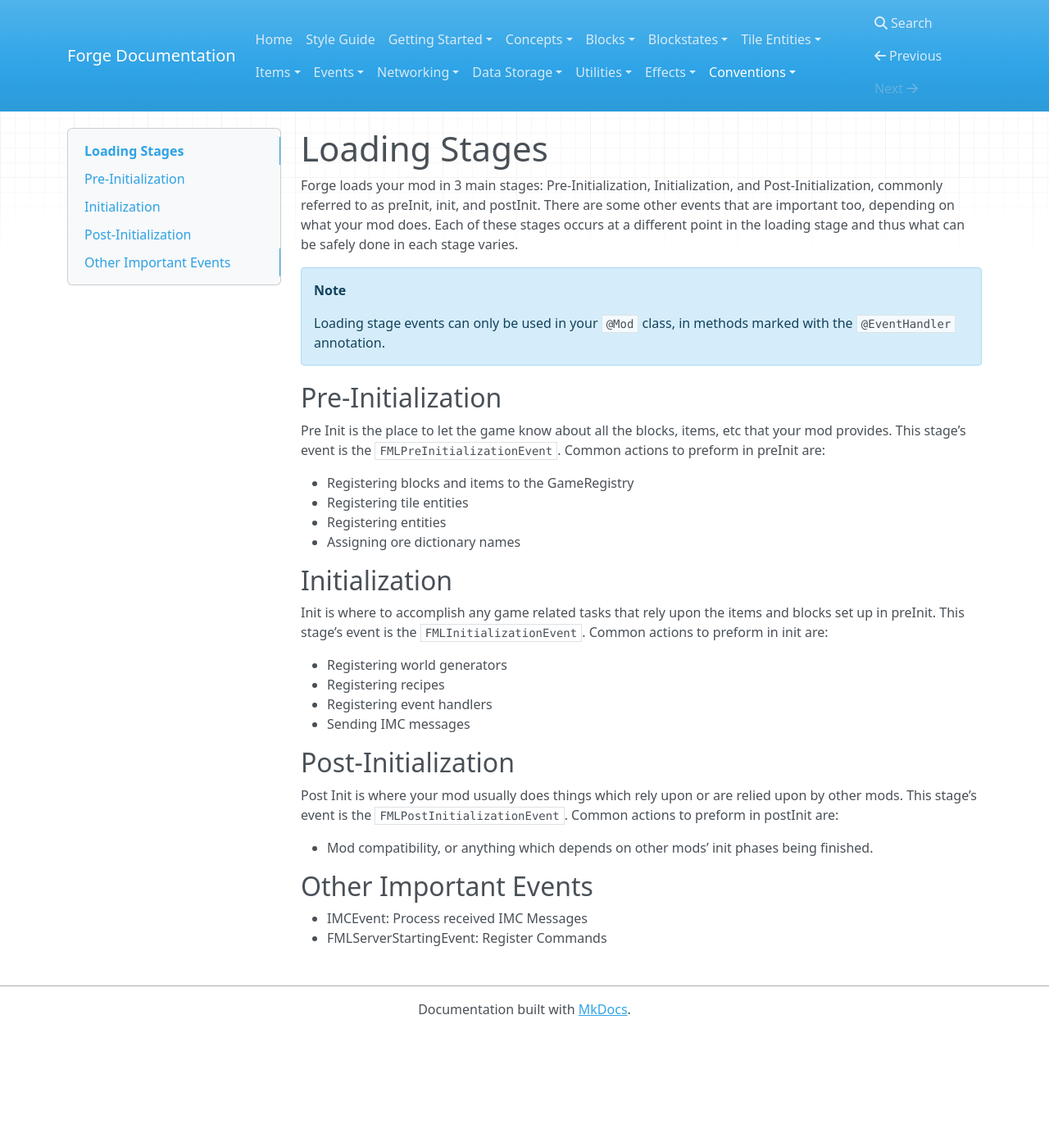
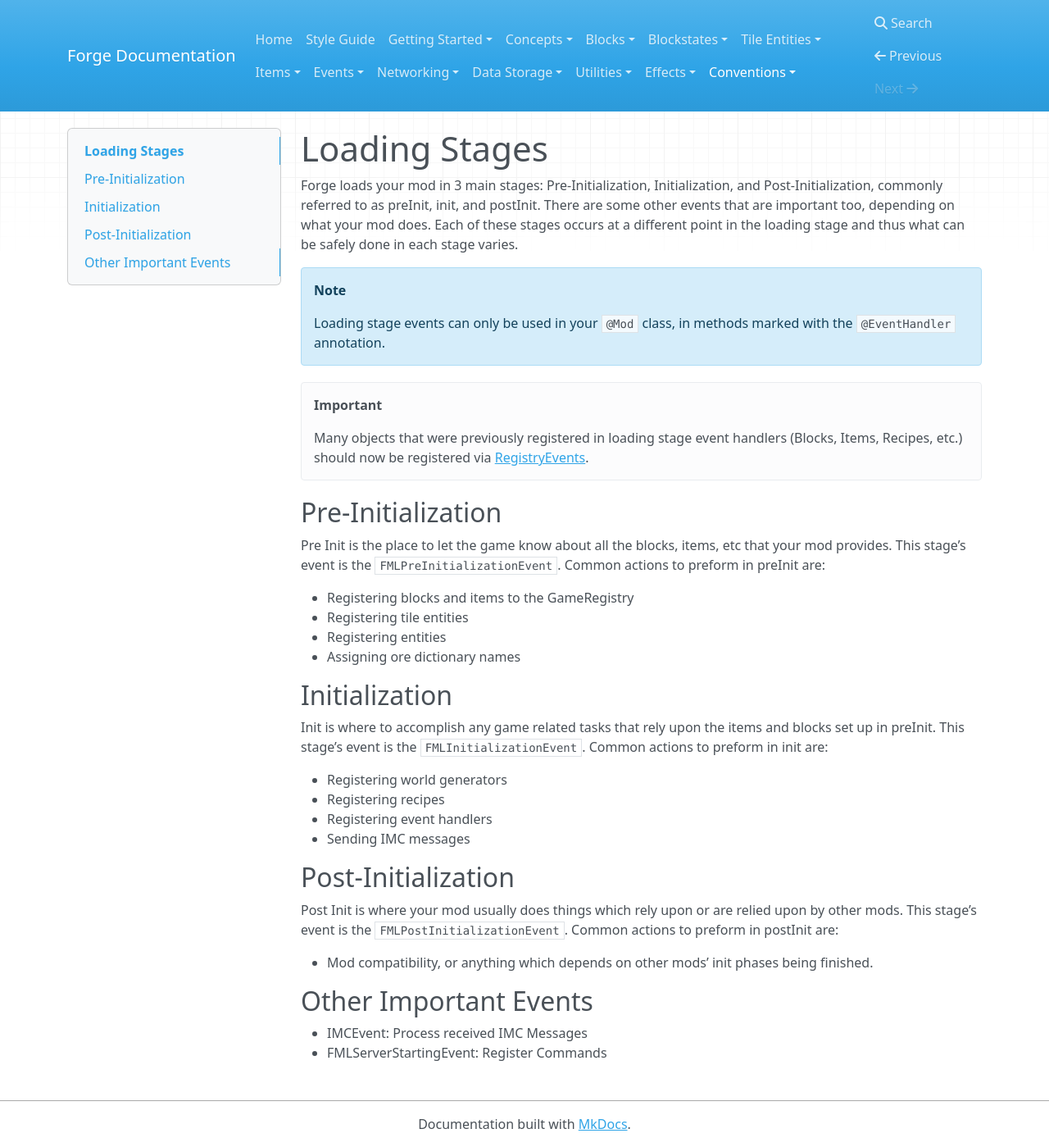
Before and after one commit to MinecraftForge/Documentation, an MkDocs documentation site: the page built from docs/conventions/loadstages.md, in a window 1280 px wide and 1399 px high. Shown: the whole window at 82% size. Built offline with MkDocs 1.6.1, drawn with Linux system fonts in a browser that asks for light colours; nearby versions of some CDN libraries; old or Windows-style settings are respelled for this version of MkDocs.

Commit message:
Add important to "Loading Stages" directing modders to use RegistryEvents over Loading Stages

```diff
--- a/docs/conventions/loadstages.md
+++ b/docs/conventions/loadstages.md
@@ -6,7 +6,12 @@ There are some other events that are important too, depending on what your mod d
 Each of these stages occurs at a different point in the loading stage and thus what can be safely done in each stage varies.
 
 !!! note
+
     Loading stage events can only be used in your `@Mod` class, in methods marked with the `@EventHandler` annotation.
+
+!!! important
+
+    Many objects that were previously registered in loading stage event handlers (Blocks, Items, Recipes, etc.) should now be registered via [RegistryEvents][registering].
 
 ## Pre-Initialization
 
```
Also changed, not shown: other parts of docs/conventions/loadstages.md (+2 -0 lines).
